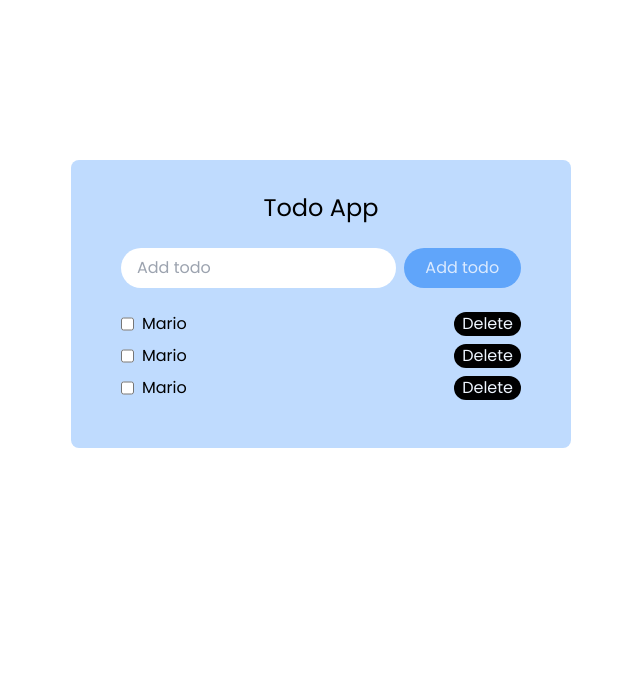
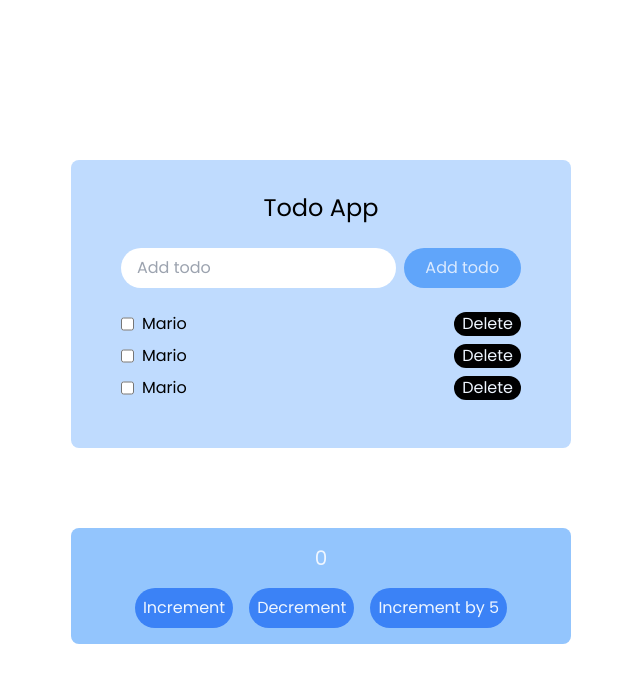
Before and after one commit to MarioMilosevic/Todo-list-Redux, a React (Vite) app: page / in a window 1280 px wide. Shown: the top 682 px of the page, without its empty margins (319-959 px from the left). Built offline with nearby package versions, Linux system fonts and the light colour scheme.

Commit message:
Add increment and decrement

```diff
--- a/package.json
+++ b/package.json
@@ -10,8 +10,10 @@
     "preview": "vite preview"
   },
   "dependencies": {
+    "@reduxjs/toolkit": "^2.2.3",
     "react": "^18.2.0",
-    "react-dom": "^18.2.0"
+    "react-dom": "^18.2.0",
+    "react-redux": "^9.1.1"
   },
   "devDependencies": {
     "@types/react": "^18.2.66",
--- a/src/App.tsx
+++ b/src/App.tsx
@@ -1,9 +1,10 @@
 import Todos from "./components/Todos";
-
+import Counter from "./components/Counter";
 function App() {
   return (
     <>
-      <Todos/>
+      <Todos />
+      <Counter/>
     </>
   );
 }
--- /dev/null
+++ b/src/components/Counter.tsx
@@ -0,0 +1,36 @@
+import type { RootState } from "../store/store";
+import { useSelector, useDispatch } from "react-redux";
+import {
+  increment,
+  decrement,
+  incrementByAmount,
+} from "../features/counter/counterSlice";
+
+const Counter = () => {
+  const count = useSelector((state: RootState) => state.counter.value);
+  const dispatch = useDispatch();
+
+  return (
+    <div className="bg-blue-300 text-blue-50 flex flex-col mt-20 p-4 rounded-lg w-[500px] mx-auto items-center">
+      <span className="pb-4 text-xl">{count}</span>
+      <div className="flex gap-4">
+        <button
+                  className="bg-blue-500 rounded-full p-2 hover:bg-blue-600"
+                  onClick={() => dispatch(increment())}
+        >
+          Increment
+        </button>
+              <button className="bg-blue-500 rounded-full p-2 hover:bg-blue-600"
+              onClick={() => dispatch(decrement())}>
+          Decrement
+        </button>
+              <button className="bg-blue-500 rounded-full p-2 hover:bg-blue-600"
+              onClick={() => dispatch(incrementByAmount(5))}>
+          Increment by 5
+        </button>
+      </div>
+    </div>
+  );
+};
+
+export default Counter;
--- /dev/null
+++ b/src/features/counter/counterSlice.ts
@@ -0,0 +1,30 @@
+import { createSlice } from "@reduxjs/toolkit";
+import type { PayloadAction } from "@reduxjs/toolkit";
+
+export interface CounterState {
+  value: number;
+}
+
+const initialState: CounterState = {
+  value: 0,
+};
+
+export const counterSlice = createSlice({
+  name: "counter",
+  initialState,
+  reducers: {
+    increment: (state) => {
+      state.value += 1;
+    },
+    decrement: (state) => {
+      state.value -= 1;
+    },
+    incrementByAmount: (state, action: PayloadAction<number>) => {
+      state.value += action.payload
+    },
+  },
+});
+console.log(counterSlice)
+
+export const { increment, decrement, incrementByAmount } = counterSlice.actions
+export default counterSlice.reducer
--- a/src/main.tsx
+++ b/src/main.tsx
@@ -1,10 +1,14 @@
-import React from 'react'
-import ReactDOM from 'react-dom/client'
-import App from './App.tsx'
-import './index.css'
+import React from "react";
+import ReactDOM from "react-dom/client";
+import App from "./App.tsx";
+import "./index.css";
+import { store } from "./store/store.ts";
+import { Provider } from "react-redux";
 
-ReactDOM.createRoot(document.getElementById('root')!).render(
+ReactDOM.createRoot(document.getElementById("root")!).render(
   <React.StrictMode>
-    <App />
-  </React.StrictMode>,
-)
+    <Provider store={store}>
+      <App />
+    </Provider>
+  </React.StrictMode>
+);
--- /dev/null
+++ b/src/store/store.ts
@@ -0,0 +1,13 @@
+import { configureStore } from "@reduxjs/toolkit";
+import counterReducer from "../features/counter/counterSlice"
+
+
+export const store = configureStore({
+    reducer: {
+      counter:counterReducer
+  },
+});
+
+export type RootState = ReturnType<typeof store.getState>
+
+export type AppDispatch = typeof store.dispatch
```
Also changed, not shown: 1 other file (tests, documents, lock files or other folders).
